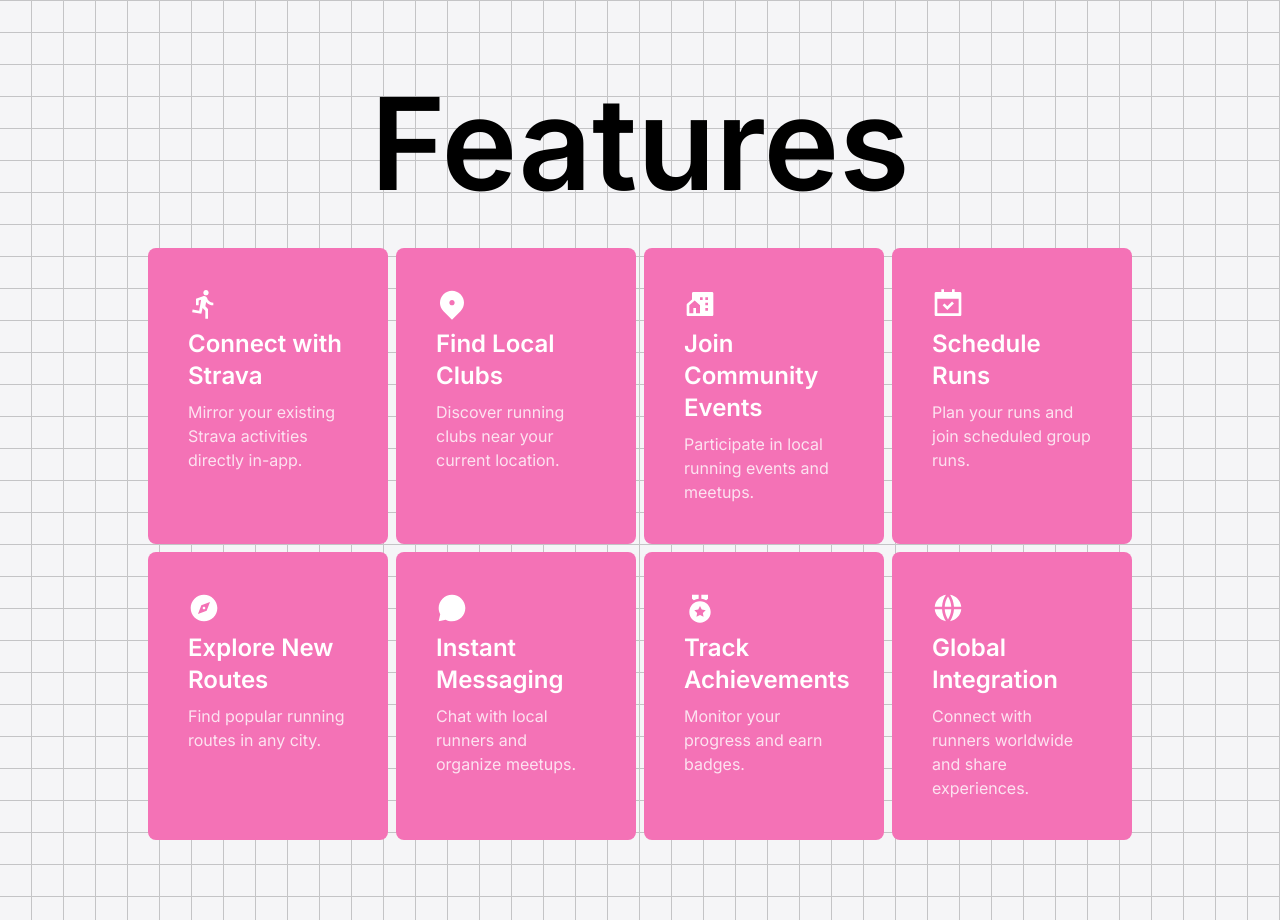
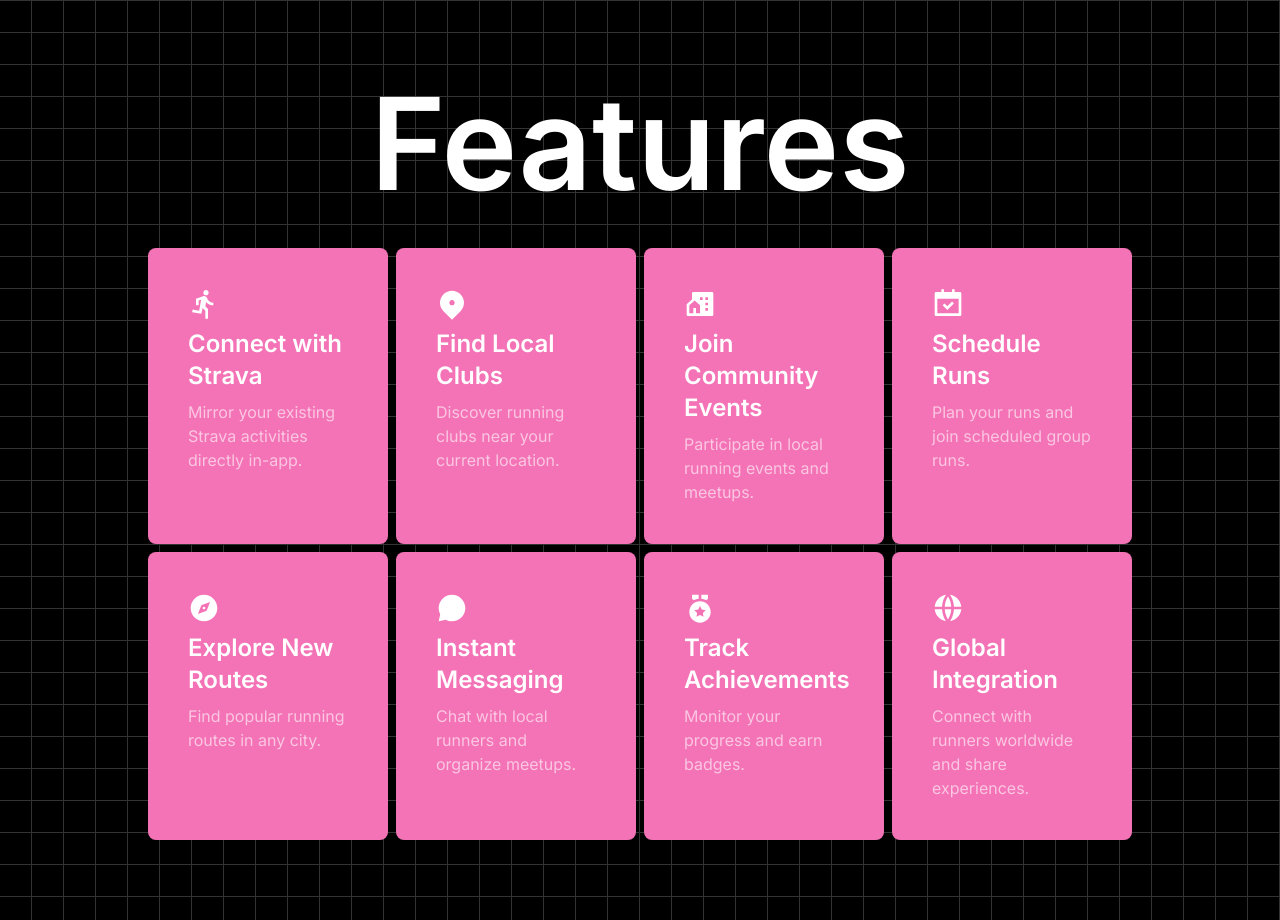
Before and after one commit to olegv101/postRunClaritySite, a Next.js app: page /features in a window 1280 px wide. Built offline with nearby package versions, Linux system fonts and the light colour scheme.

Commit message:
add black version

```diff
--- a/src/app/features/page.tsx
+++ b/src/app/features/page.tsx
@@ -47,16 +47,16 @@ export default function Features() {
     ];
 
     return (
-        <div className='bg-grid-black/[0.2]'>
+        <div className='bg-black bg-grid-white/[0.2]'>
             <div className='min-h-screen p-20 flex justify-center '>
                 <div className="flex flex-col">
-                    <h1 className='text-9xl font-semibold mx-auto mb-10'>Features</h1>
+                    <h1 className='text-9xl text-white font-semibold mx-auto mb-10'>Features</h1>
                     <div className="mx-auto grid grid-cols-1 md:grid-cols-2 lg:grid-cols-3 xl:grid-cols-4 gap-2 w-full max-w-6xl">
                         {features.map((feature, index) => (
                             <div className='hover:-translate-y-2 hover:border hover:border-black transition duration-1000, w-60 p-10 rounded-lg bg-pink-400 text-white' key={index}>
                                 <div className='mb-2'>{feature.icon}</div>
                                 <h2 className='text-2xl font-semibold mb-2'>{feature.title}</h2>
-                                <p className='opacity-80'>{feature.description}</p>
+                                <p className='opacity-60'>{feature.description}</p>
                             </div>
                         ))}
                     </div>
```
